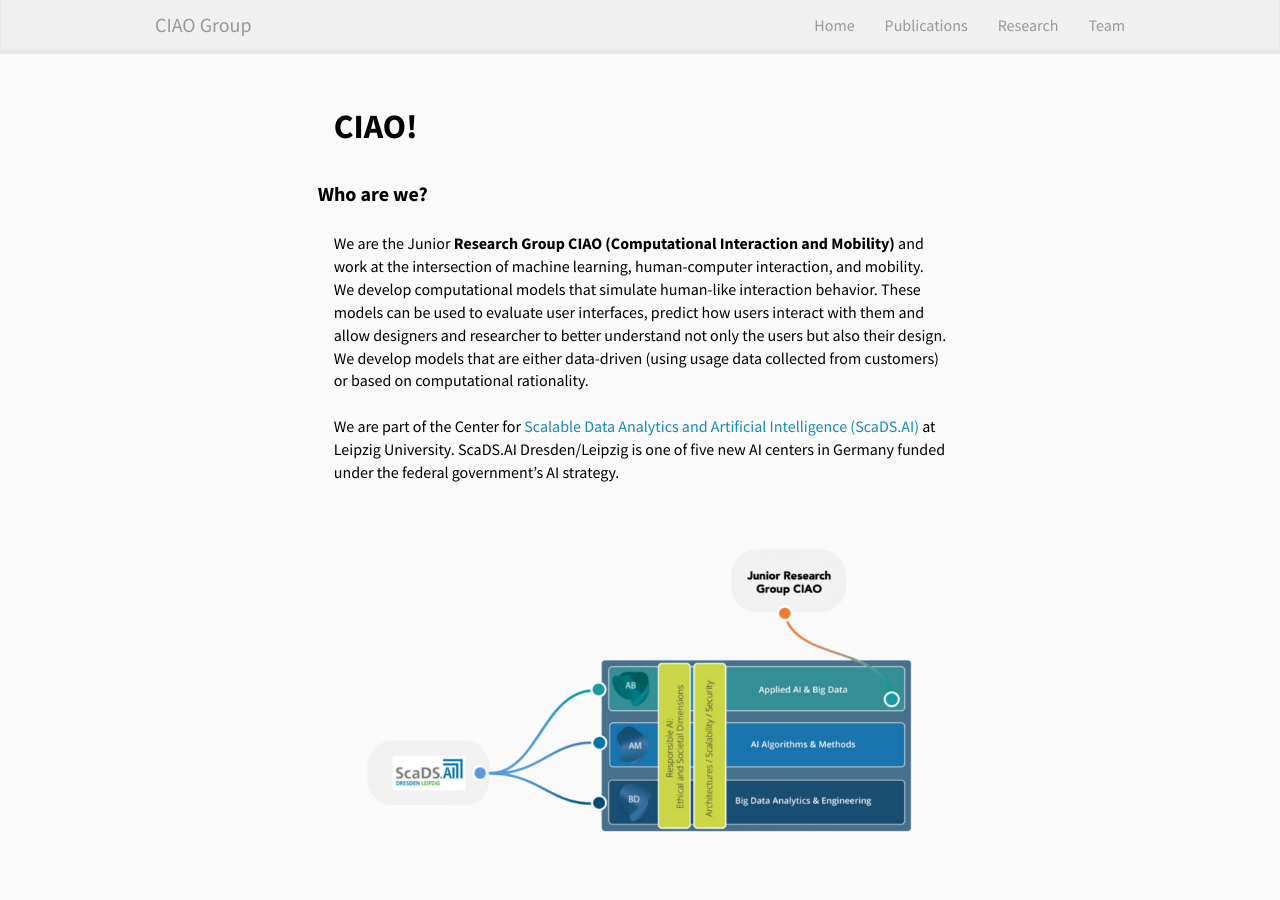
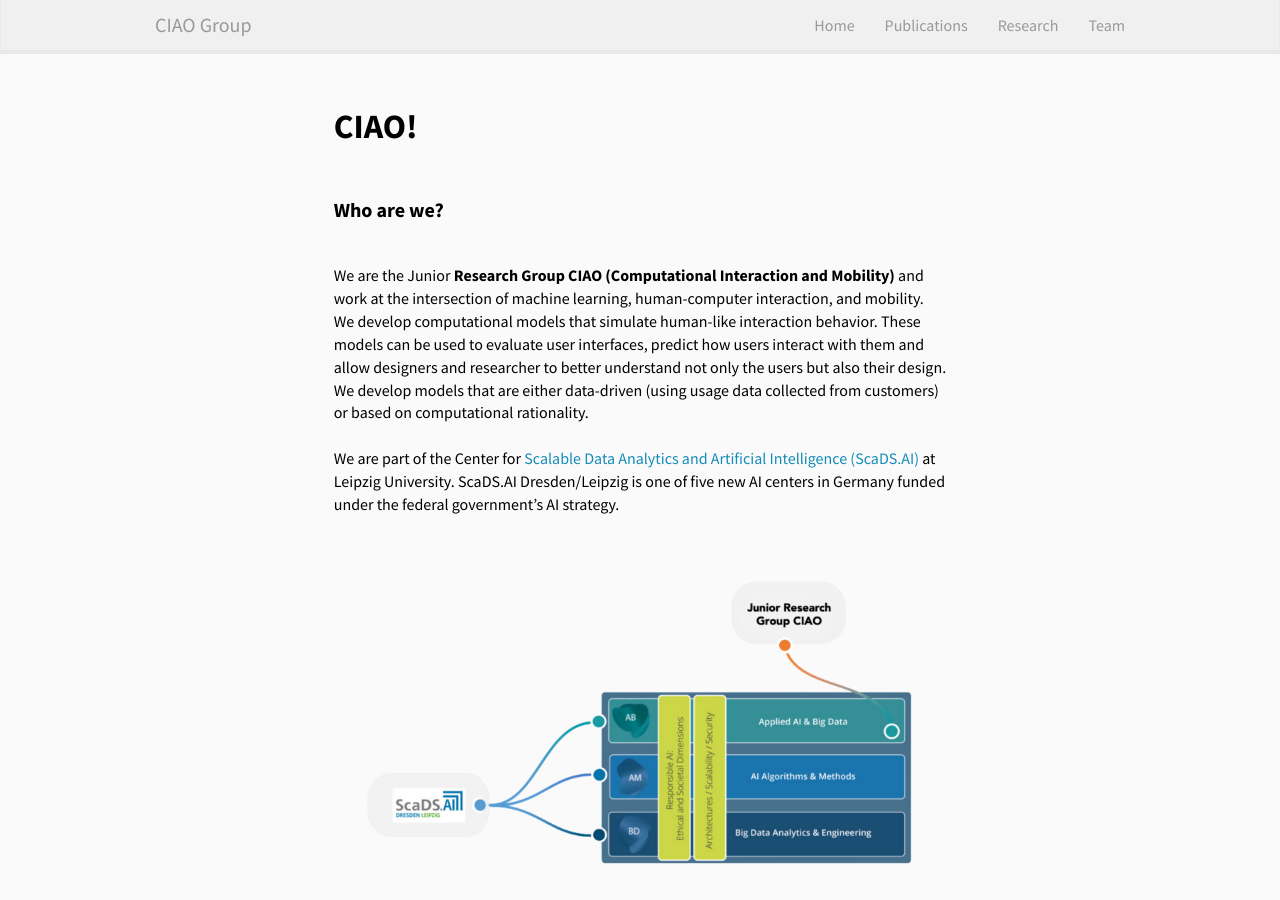
Before and after one commit to ciao-group/ciao-group.github.io, a Jekyll site: the page built from _pages/home.md, in a window 1280 px wide and 900 px high. Built offline with Jekyll 4.4.1, drawn with Linux system fonts in a browser that asks for light colours; nearby versions of some CDN libraries; a style sheet for code colours, icons or effects is not loaded.

Commit message:
Update home.md

```diff
--- a/_pages/home.md
+++ b/_pages/home.md
@@ -31,7 +31,7 @@ code {padding: 6px 8px; font-size: 90%;}
   <h2>CIAO!</h2>
 </div>
 
-<div class="row">
+<div class="rowl2">
   <h4>Who are we?</h4>
   <p>We are the Junior <strong> Research Group CIAO (Computational Interaction and Mobility) </strong> and work at the intersection of machine learning, human-computer interaction, and mobility. <br>
   We develop computational models that simulate human-like interaction behavior. These models can be used to evaluate user interfaces, predict how users interact with them and allow designers and researcher to better understand not only the users but also their design. We develop models that are either data-driven (using usage data collected from customers) or based on computational rationality.
```
